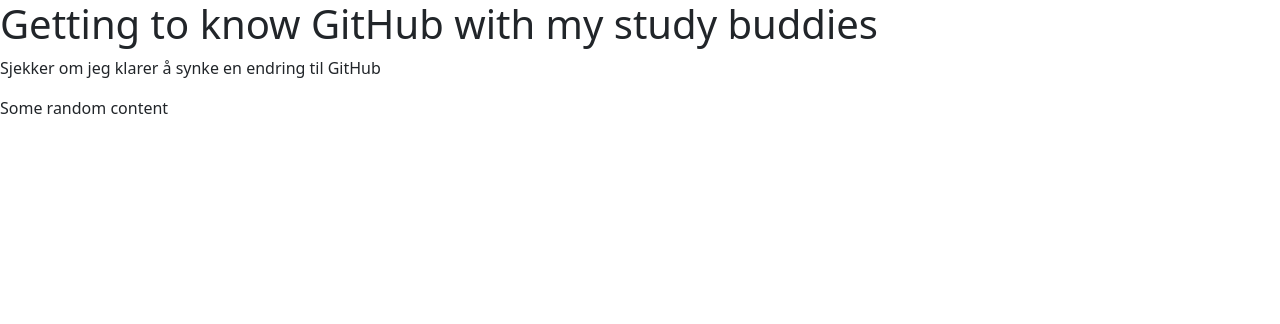
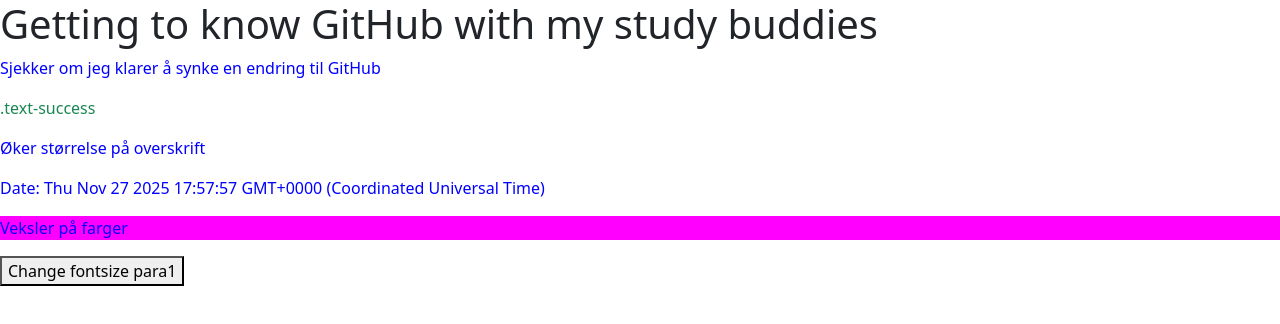
Before and after one commit to MarFri82/Getting-to-know-GitHub-with-my-study-buddies, a plain HTML site: page Index.html in a window 1280 px wide. Drawn offline with nearby package versions, Linux system fonts and the light colour scheme.

Commit message:
DOM testoppgave med beskrivelse

```diff
--- a/Index.html
+++ b/Index.html
@@ -5,15 +5,26 @@
     <meta name="viewport" content="width=device-width, initial-scale=1.0">
     <title>Getting to know GitHub with my study buddies</title>
     <link href="https://cdn.jsdelivr.net/npm/bootstrap@5.3.8/dist/css/bootstrap.min.css" rel="stylesheet" integrity="sha384-sRIl4kxILFvY47J16cr9ZwB07vP4J8+LH7qKQnuqkuIAvNWLzeN8tE5YBujZqJLB" crossorigin="anonymous">
+    <style rel="stylesheet" href="style.css"></style>
     <script src="jquery-3.7.1.min.js"></script>
-    <script src="Index.js"></script>
+
 </head>
 <body>
     <h1>Getting to know GitHub with my study buddies</h1>
     <p>Sjekker om jeg klarer å synke en endring til GitHub</p>
+    <p class="text-success">.text-success</p>
 
-    <p id="para1">Some random content</p>
+    <p id="para1">Øker størrelse på overskrift</p>
+    <p id="para2">Dagens dato</p>
+    <p id="para3">Veksler på farger</p>
+
+    <button id="button1"> Change fontsize para1 </button>
+
+
+
+
 
     <script src="https://cdn.jsdelivr.net/npm/bootstrap@5.3.8/dist/js/bootstrap.bundle.min.js" integrity="sha384-FKyoEForCGlyvwx9Hj09JcYn3nv7wiPVlz7YYwJrWVcXK/BmnVDxM+D2scQbITxI" crossorigin="anonymous"></script>
+    <script src="main.js"></script>
 </body>
 </html>
--- a/main.js
+++ b/main.js
@@ -0,0 +1,29 @@
+$(document).ready(function(){
+    $("p").css("color","blue");
+});
+
+
+// Paragraf 1 skal øke størrelse for hvert klikk:
+
+document.getElementById("button1").addEventListener("click", function () { //velg riktig element. Legg på en eventlistener som lytter etter "klikk" Legg til funksjon
+    const p1 = document.getElementById("para1"); // velg hvilket element denne funksjonen skal gjelde for
+    const currentSize = window.getComputedStyle(p1).fontSize; // beskriv hvordan elementet vises før endring
+    const newSize = parseFloat(currentSize) + 2; // øker med 2px
+    // // beskriv hva funksjonen skal gjøre, hvilken endring som skal utføres
+    p1.style.fontSize = newSize + "px";
+});
+
+// Paragraf to skal vise dagens dato:
+
+document.getElementById("para2").innerHTML = "Date: " + Date(); // først må riktig dokument element velges. Legg inn ID på element. InnerHTML bestemmer hvor datoen skal vises. Til slutt må man legge til en funksjon som legger inn dagens dato.
+
+
+// Paragraf 3 skal veksle mellom 3 ulike farger:
+
+const colors = ["yellow", "magenta", "cyan"];  //Først må man lage en "array" med de ulike fargene som det skal veksles mellom
+
+setInterval(function () {    // så bruker man setInterval funksjonen for å lage ønsket intervall på vekslingene
+
+    const randomColor = colors[Math.floor(Math.random() * colors.length)];  // (Måtte ha hjelp fra chat GPT)
+    document.getElementById("para3").style.backgroundColor = randomColor; // så må man velge elementet dette skal gjelde for og beskrive hva som skal gjøres (bytte farge)
+}, 3000); // intervall satt til hvert 3.sekund (3000 millisekund)
```
Also changed, not shown: Index.js (deleted).
